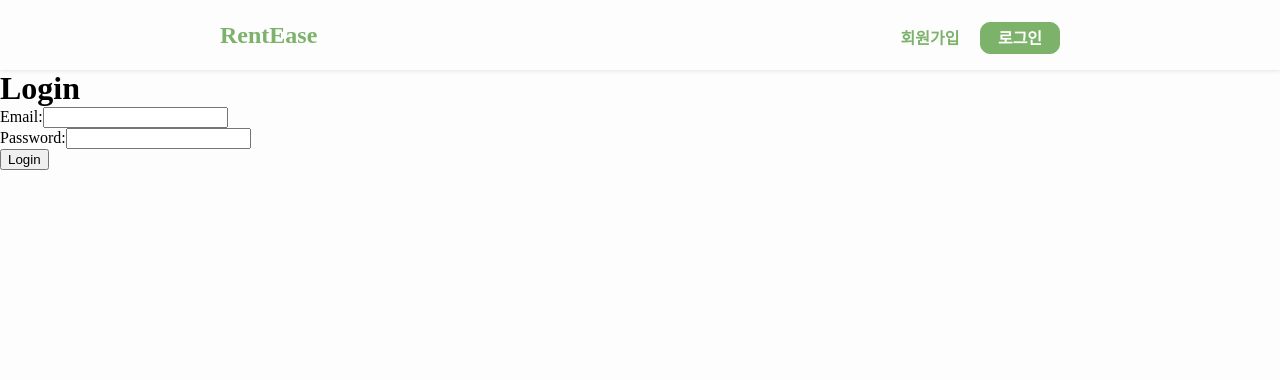
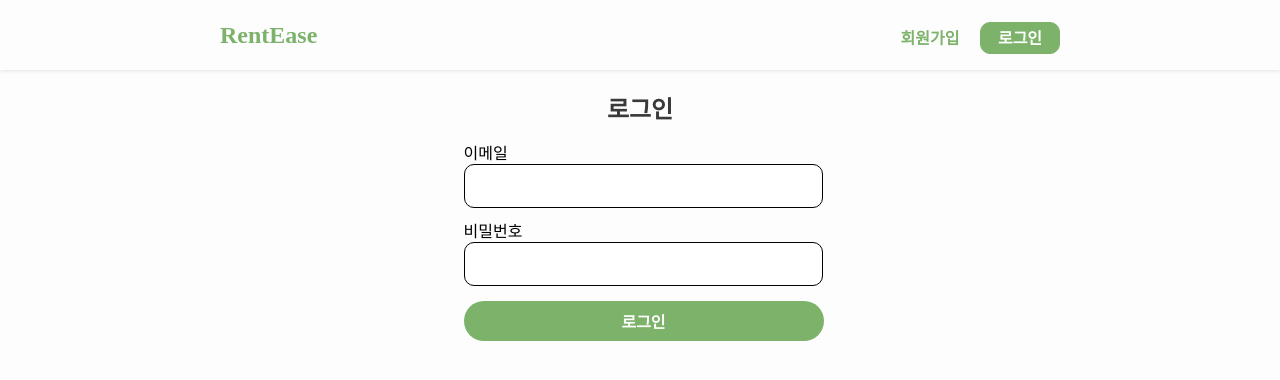
Before and after one commit to 1Dohyeon/RentEase, a React (Create React App) app in the folder ui/: page /auth/login in a window 1280 px wide. Shown: the top 380 px of the page. Built offline with nearby package versions, Linux system fonts and the light colour scheme; no server answers.

Commit message:
DESIGN: 로그인 페이지 디자인 수정

```diff
--- a/ui/src/pages/auth/Login.tsx
+++ b/ui/src/pages/auth/Login.tsx
@@ -55,31 +55,85 @@ const Login: React.FC = () => {
   return (
     <div>
       <Header />
-      <h1>Login</h1>
-      <form onSubmit={handleSubmit}>
-        <div>
-          <label htmlFor="email">Email:</label>
+      <div
+        style={{
+          width: "480px",
+          margin: "0 auto",
+          marginTop: "10px",
+        }}
+      >
+        <h2
+          style={{
+            textAlign: "center",
+            padding: "10px",
+            color: "#3A3A3A",
+          }}
+        >
+          로그인
+        </h2>
+        <form
+          onSubmit={handleSubmit}
+          style={{
+            width: "353px",
+            margin: "0 auto",
+          }}
+        >
+          <div style={{ padding: "5px 0px" }}>
+            <label htmlFor="email" style={{ display: "block" }}>
+              이메일
+            </label>
             <input
               type="email"
               id="email"
               value={email}
               onChange={handleEmailChange}
               required
+              style={{
+                width: "353px",
+                height: "40px",
+                borderRadius: "10px",
+                border: "1px solid",
+              }}
             />
           </div>
-        <div>
-          <label htmlFor="password">Password:</label>
+          <div style={{ padding: "5px 0px" }}>
+            <label htmlFor="password" style={{ display: "block" }}>
+              비밀번호
+            </label>
             <input
               type="password"
               id="password"
               value={password}
               onChange={handlePasswordChange}
               required
+              style={{
+                width: "353px",
+                height: "40px",
+                borderRadius: "10px",
+                border: "1px solid",
+              }}
             />
           </div>
           {error && <div style={{ color: "red" }}>{error}</div>}
-        <button type="submit">Login</button>
+          <button
+            type="submit"
+            style={{
+              cursor: "pointer",
+              margin: "10px 0px",
+              backgroundColor: "#7DB26B",
+              width: "360px",
+              height: "40px",
+              borderRadius: "20px",
+              border: "none",
+              color: "#fdfdfd",
+              fontSize: "16px",
+              fontWeight: "600",
+            }}
+          >
+            로그인
+          </button>
         </form>
+      </div>
     </div>
   );
 };
```
Lines whose indentation alone changed are shown as unchanged.
